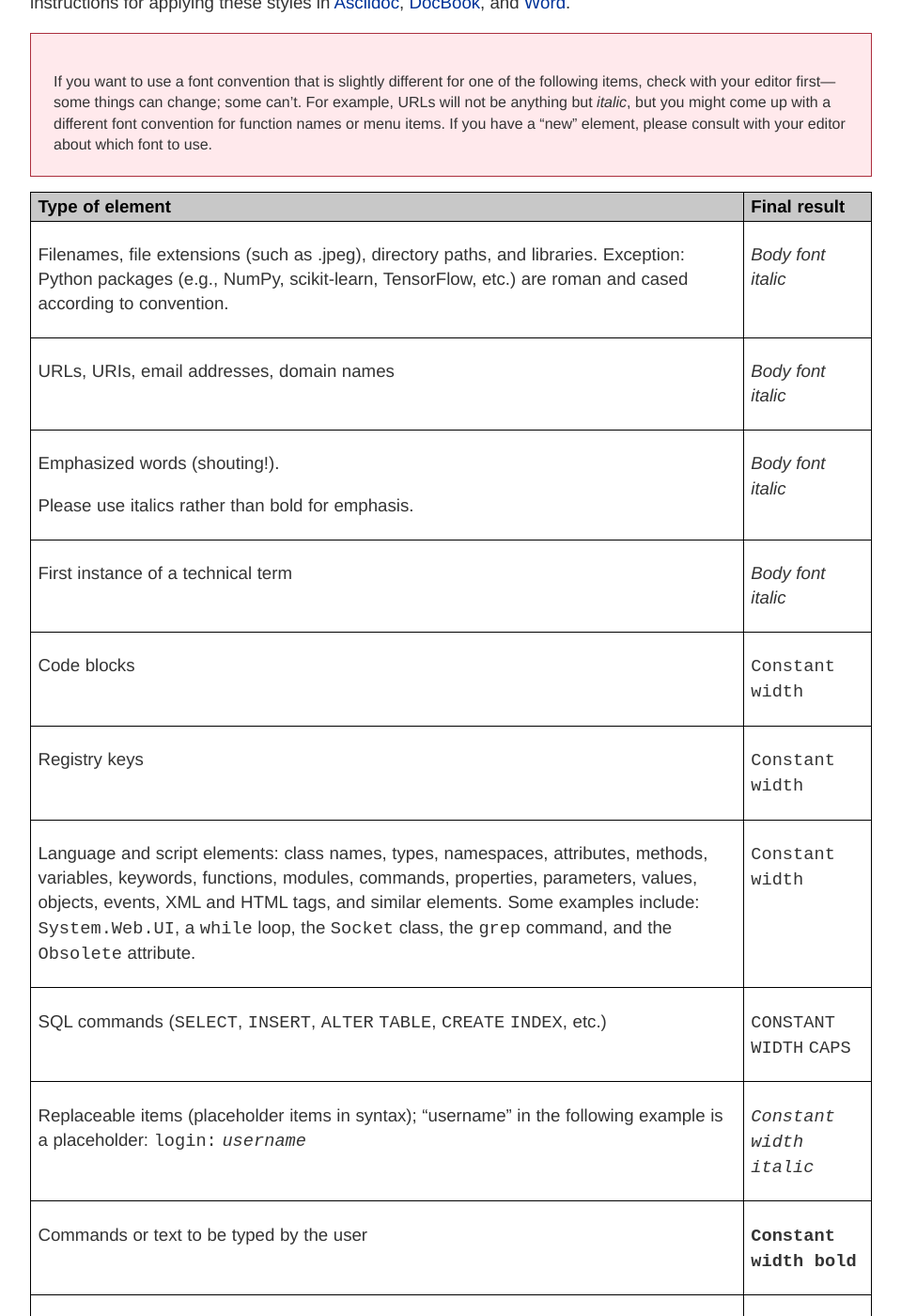
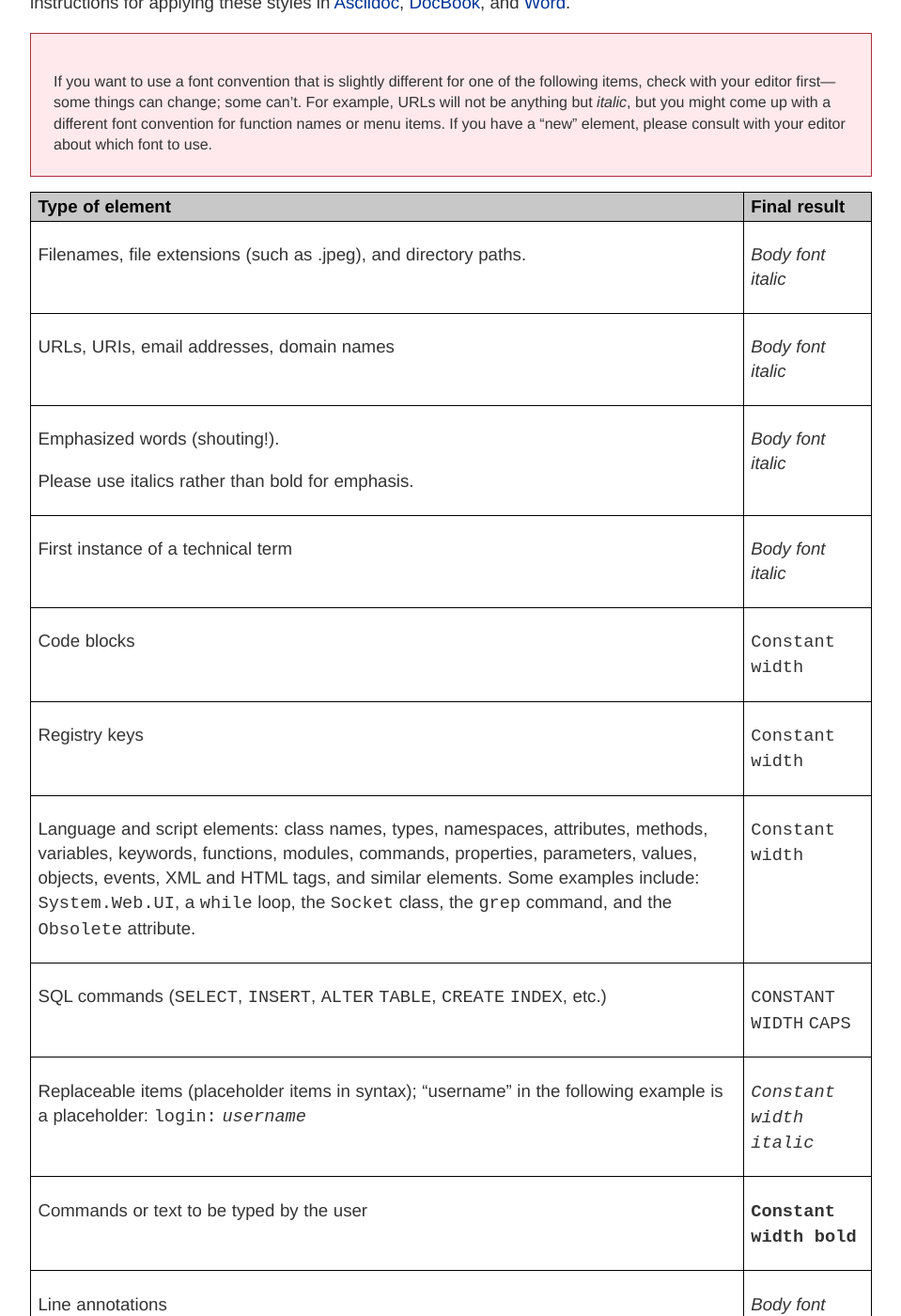
Before and after one commit to oreillymedia/production-resources, a Jekyll site: the page built from styleguide/index.md, in a window 1280 px wide and 1400 px high, scrolled down 14204 px. Shown: the whole window at 94% size, without its empty margins (160-1119 px from the left). Built offline with Jekyll 4.4.1, drawn with Linux system fonts in a browser that asks for light colours; some of the changed text lies outside the part shown.

Commit message:
Update index.md
Changing convention for package and library names

```diff
--- a/styleguide/index.md
+++ b/styleguide/index.md
@@ -710,7 +710,7 @@
 <tbody>
 <tr>
 
-<td><p>Filenames, file extensions (such as .jpeg), directory paths, and libraries. Exception: Python packages (e.g., NumPy, scikit-learn, TensorFlow, etc.) are roman and cased according to convention.</p></td>
+<td><p>Filenames, file extensions (such as .jpeg), and directory paths.</p></td>
 <td><p><em>Body font italic</em></p></td>
 </tr>
 <tr>
@@ -762,6 +762,11 @@
 <td><p>Keyboard accelerators (Ctrl, Shift, etc.), menu titles, menu options, menu buttons</p></td>
 <td><p>Body text</p></td>
 </tr>
+<tr>
+<td><p><strong>Packages and libraries (e.g., NumPy, scikit-learn, TensorFlow, rJava, etc.) are roman and cased according to convention.</strong></p></td>
+<td><p>Body text</p></td>
+</tr>
+
 </tbody>
 </table>
 
```
